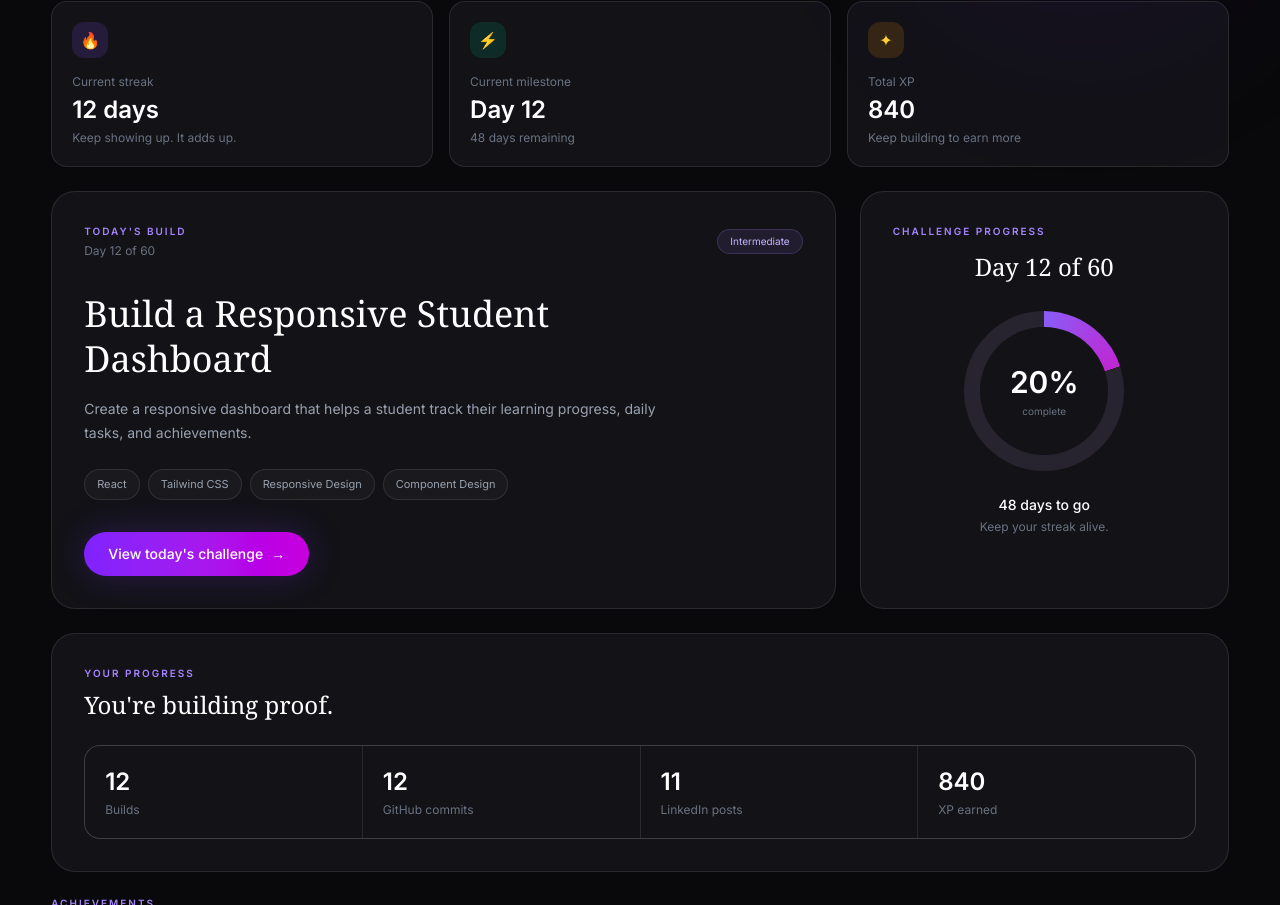
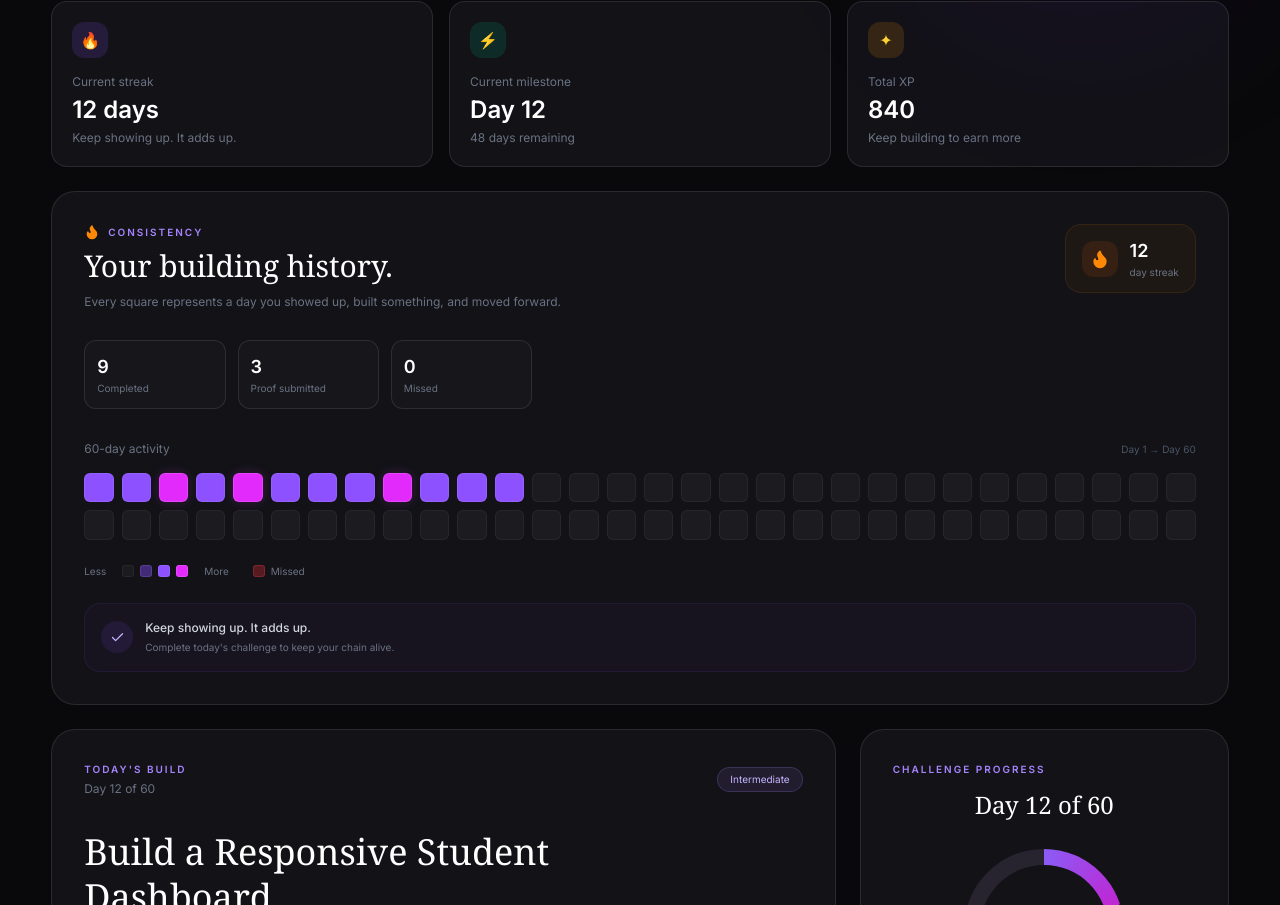
Before and after one commit to omkar-2225/ABTALKS-Hackathon-WebRedesign, a React (Vite) app: page /dashboard in a window 1280 px wide. Shown: the part 413-1318 px from the top of the page. Built offline with nearby package versions, Linux system fonts and the light colour scheme.

Commit message:
Completed the dashboard with streak tracker

```diff
--- a/src/data/mockStudent.js
+++ b/src/data/mockStudent.js
@@ -276,59 +276,75 @@ const mockStudent = {
   activity: [
   {
     day: 1,
-      completed: true,
+    status: "completed",
+    title: "Build your developer profile",
+    xp: 50,
   },
   {
     day: 2,
-      completed: true,
+    status: "completed",
+    title: "Create your first landing page",
+    xp: 50,
   },
   {
     day: 3,
-      completed: true,
+    status: "proof",
+    title: "Build a responsive portfolio",
+    xp: 75,
   },
   {
     day: 4,
-      completed: true,
+    status: "completed",
+    title: "JavaScript fundamentals",
+    xp: 50,
   },
   {
     day: 5,
-      completed: true,
+    status: "proof",
+    title: "Build a React component",
+    xp: 75,
   },
   {
     day: 6,
-      completed: true,
+    status: "completed",
+    title: "React state challenge",
+    xp: 50,
   },
   {
     day: 7,
-      completed: true,
+    status: "completed",
+    title: "Build a mini project",
+    xp: 50,
   },
   {
     day: 8,
-      completed: true,
+    status: "completed",
+    title: "API integration",
+    xp: 50,
   },
   {
     day: 9,
-      completed: true,
+    status: "proof",
+    title: "Ship your project",
+    xp: 75,
   },
   {
     day: 10,
-      completed: true,
+    status: "completed",
+    title: "GitHub workflow",
+    xp: 50,
   },
   {
     day: 11,
-      completed: true,
+    status: "completed",
+    title: "Improve your project",
+    xp: 50,
   },
   {
     day: 12,
-      completed: false,
-    },
-    {
-      day: 13,
-      completed: false,
-    },
-    {
-      day: 14,
-      completed: false,
+    status: "completed",
+    title: "Build a student dashboard",
+    xp: 50,
   },
 ],
 };
--- a/src/pages/Dashboard.jsx
+++ b/src/pages/Dashboard.jsx
@@ -1,6 +1,7 @@
 import { Bell, Menu, X } from "lucide-react";
 import { useState } from "react";
 import mockStudent from "../data/mockStudent";
+import StreakTracker from "./StreakTracker";
 
 export default function Dashboard() {
   const [menuOpen, setMenuOpen] = useState(false);
@@ -312,6 +313,11 @@ export default function Dashboard() {
 
         </section>
 
+        {/* streak tracker */}
+        <StreakTracker
+          streak={student.streak}
+          activity={student.activity}
+        />
 
         {/* =====================================================
             TODAY'S CHALLENGE + PROGRESS
--- /dev/null
+++ b/src/pages/StreakTracker.jsx
@@ -0,0 +1,287 @@
+import { Flame, Check } from "lucide-react";
+
+export default function StreakTracker({ streak, activity = [] }) {
+  const totalDays = 60;
+
+  const days = Array.from({ length: totalDays }, (_, index) => {
+    const dayNumber = index + 1;
+
+    const existingDay = activity.find(
+      (item) => item.day === dayNumber
+    );
+
+    return {
+      day: dayNumber,
+      status: existingDay?.status || "upcoming",
+      title: existingDay?.title || "Challenge not started",
+      xp: existingDay?.xp || 0,
+    };
+  });
+
+  const completedDays = days.filter(
+    (day) => day.status === "completed"
+  ).length;
+
+  const proofDays = days.filter(
+    (day) => day.status === "proof"
+  ).length;
+
+  const missedDays = days.filter(
+    (day) => day.status === "missed"
+  ).length;
+
+  const getDayStyle = (status) => {
+    switch (status) {
+      case "proof":
+        return "bg-fuchsia-500 border-fuchsia-400/40 shadow-[0_0_12px_rgba(217,70,239,.2)]";
+
+      case "completed":
+        return "bg-violet-500 border-violet-400/30";
+
+      case "started":
+        return "bg-violet-500/40 border-violet-400/20";
+
+      case "missed":
+        return "bg-red-500/30 border-red-400/20";
+
+      default:
+        return "bg-white/[0.04] border-white/5";
+    }
+  };
+
+  return (
+    <section className="mt-6 rounded-3xl border border-white/10 bg-[#121217] p-6 sm:p-8">
+
+      {/* ================= HEADER ================= */}
+
+      <div className="flex flex-col gap-5 sm:flex-row sm:items-start sm:justify-between">
+
+        <div>
+
+          <div className="flex items-center gap-2">
+
+            <Flame
+              size={16}
+              className="text-orange-400"
+              fill="currentColor"
+            />
+
+            <p className="text-[10px] font-semibold uppercase tracking-[0.2em] text-violet-400">
+              Consistency
+            </p>
+
+          </div>
+
+          <h3 className="mt-2 font-serif text-2xl sm:text-3xl">
+            Your building history.
+          </h3>
+
+          <p className="mt-2 max-w-lg text-xs leading-5 text-gray-500">
+            Every square represents a day you showed up,
+            built something, and moved forward.
+          </p>
+
+        </div>
+
+
+        {/* STREAK */}
+
+        <div className="flex items-center gap-3 rounded-2xl border border-orange-400/10 bg-orange-400/[0.05] px-4 py-3">
+
+          <div className="flex h-9 w-9 items-center justify-center rounded-xl bg-orange-500/10">
+
+            <Flame
+              size={20}
+              className="text-orange-400"
+              fill="currentColor"
+            />
+
+          </div>
+
+          <div>
+
+            <p className="text-lg font-semibold">
+              {streak.current}
+            </p>
+
+            <p className="text-[10px] text-gray-500">
+              day streak
+            </p>
+
+          </div>
+
+        </div>
+
+      </div>
+
+
+      {/* ================= STATS ================= */}
+
+      <div className="mt-7 grid grid-cols-3 gap-2 sm:max-w-md sm:gap-3">
+
+        <div className="rounded-xl border border-white/10 bg-white/[0.02] p-3">
+
+          <p className="text-lg font-semibold">
+            {completedDays}
+          </p>
+
+          <p className="text-[10px] text-gray-500">
+            Completed
+          </p>
+
+        </div>
+
+
+        <div className="rounded-xl border border-white/10 bg-white/[0.02] p-3">
+
+          <p className="text-lg font-semibold">
+            {proofDays}
+          </p>
+
+          <p className="text-[10px] text-gray-500">
+            Proof submitted
+          </p>
+
+        </div>
+
+
+        <div className="rounded-xl border border-white/10 bg-white/[0.02] p-3">
+
+          <p className="text-lg font-semibold">
+            {missedDays}
+          </p>
+
+          <p className="text-[10px] text-gray-500">
+            Missed
+          </p>
+
+        </div>
+
+      </div>
+
+      {/* ================= HEATMAP ================= */}
+
+    <div className="mt-8">
+
+      <div className="flex items-center justify-between mb-4">
+
+        <p className="text-xs text-gray-500">
+        60-day activity
+        </p>
+
+        <p className="text-[10px] text-gray-600">
+            Day 1 → Day 60
+        </p>
+
+    </div>
+
+
+    {/* Desktop / Mobile responsive grid */}
+
+    <div className="grid grid-cols-10 gap-2 sm:grid-cols-12 md:grid-cols-15 lg:grid-cols-20 xl:grid-cols-30">
+
+    {days.map((day) => (
+
+      <div
+        key={day.day}
+        className={`group relative aspect-square w-full cursor-pointer rounded-md border transition-all duration-200 hover:scale-110 ${getDayStyle(
+          day.status
+        )}`}
+      >
+
+        {/* Tooltip */}
+
+        <div className="pointer-events-none absolute bottom-full left-1/2 z-30 mb-2 hidden w-40 -translate-x-1/2 rounded-xl border border-white/10 bg-[#18181F] p-3 text-left shadow-2xl group-hover:block">
+
+          <p className="text-xs font-semibold text-white">
+            Day {day.day}
+          </p>
+
+          <p className="mt-1 text-[10px] leading-4 text-gray-400">
+            {day.title}
+          </p>
+
+          {day.xp > 0 && (
+            <p className="mt-1 text-[10px] text-violet-400">
+              +{day.xp} XP
+            </p>
+          )}
+
+        </div>
+
+      </div>
+
+    ))}
+
+  </div>
+
+</div>
+
+
+      {/* ================= LEGEND ================= */}
+
+      <div className="mt-6 flex flex-wrap items-center gap-4">
+
+        <p className="text-[10px] text-gray-500">
+          Less
+        </p>
+
+        <div className="flex items-center gap-1.5">
+
+          <span className="h-3 w-3 rounded-[3px] border border-white/5 bg-white/[0.04]" />
+
+          <span className="h-3 w-3 rounded-[3px] border border-violet-400/20 bg-violet-500/40" />
+
+          <span className="h-3 w-3 rounded-[3px] border border-violet-400/30 bg-violet-500" />
+
+          <span className="h-3 w-3 rounded-[3px] border border-fuchsia-400/40 bg-fuchsia-500" />
+
+        </div>
+
+        <p className="text-[10px] text-gray-500">
+          More
+        </p>
+
+        <div className="ml-2 flex items-center gap-1.5">
+
+          <span className="h-3 w-3 rounded-[3px] border border-red-400/20 bg-red-500/30" />
+
+          <span className="text-[10px] text-gray-500">
+            Missed
+          </span>
+
+        </div>
+
+      </div>
+
+
+      {/* ================= MESSAGE ================= */}
+
+      <div className="mt-6 flex items-center gap-3 rounded-2xl border border-violet-500/10 bg-violet-500/[0.04] p-4">
+
+        <div className="flex h-8 w-8 shrink-0 items-center justify-center rounded-full bg-violet-500/10">
+
+          <Check
+            size={15}
+            className="text-violet-300"
+          />
+
+        </div>
+
+        <div>
+
+          <p className="text-xs font-medium text-gray-300">
+            {streak.message}
+          </p>
+
+          <p className="mt-1 text-[10px] text-gray-500">
+            Complete today's challenge to keep your chain alive.
+          </p>
+
+        </div>
+
+      </div>
+
+    </section>
+  );
+}
```
Lines whose indentation alone changed are shown as unchanged.
